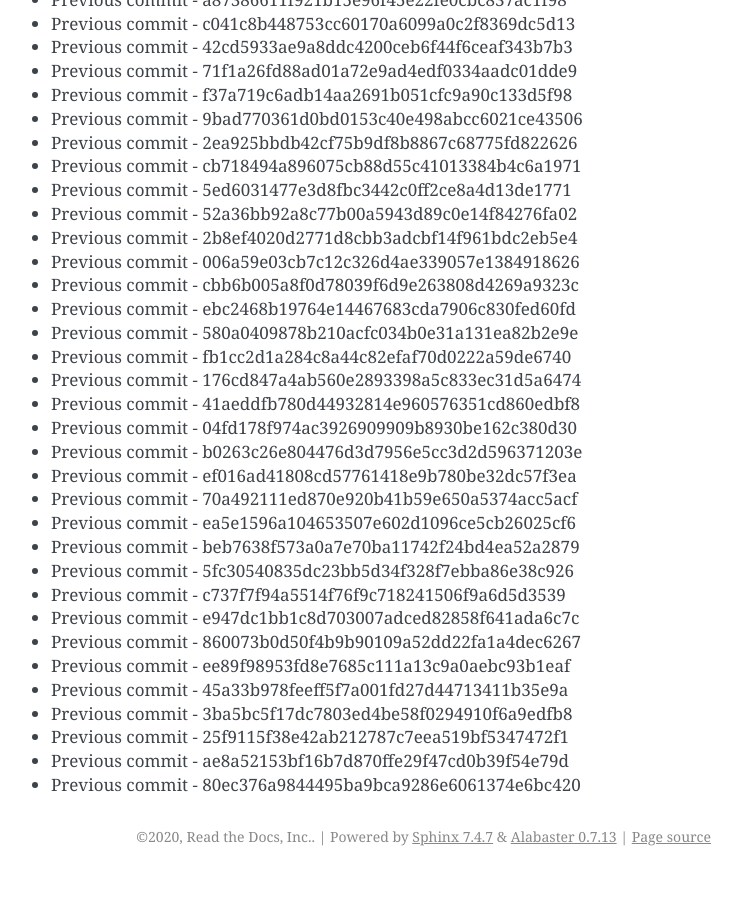
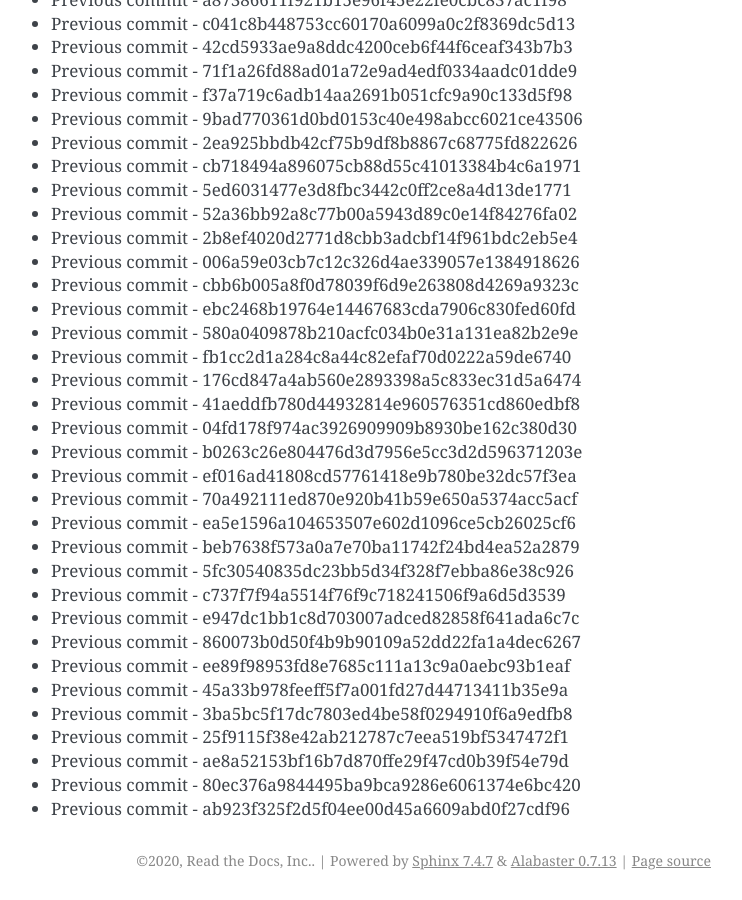
Before and after one commit to readthedocs/rtd-git-stresstest, a Sphinx documentation site: the page built from docs/updates.rst, in a window 1280 px wide and 900 px high, scrolled down 67644 px. Shown: the whole window, without its empty margins (399-1141 px from the left). Built offline with Sphinx 7.4.7, drawn with Linux system fonts in a browser that asks for light colours; before the commit the page ends 68520 px from its top, so only the background shows below that.

Commit message:
Generating commit from previous: ab923f325f2d5f04ee00d45a6609abd0f27cdf96

```diff
--- a/docs/updates.rst
+++ b/docs/updates.rst
@@ -2874,3 +2874,4 @@ It can be tested for any performance characteristics.
 * Previous commit - 25f9115f38e42ab212787c7eea519bf5347472f1
 * Previous commit - ae8a52153bf16b7d870ffe29f47cd0b39f54e79d
 * Previous commit - 80ec376a9844495ba9bca9286e6061374e6bc420
+* Previous commit - ab923f325f2d5f04ee00d45a6609abd0f27cdf96
```
